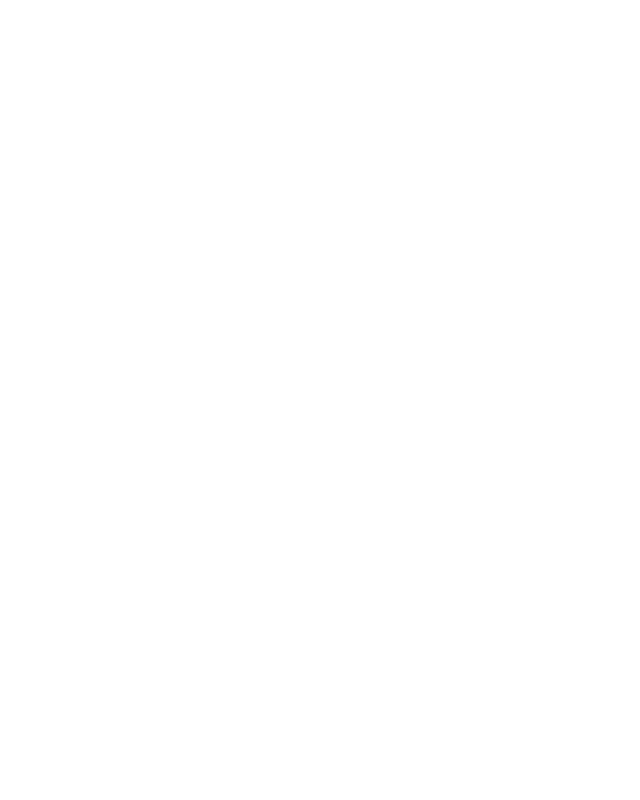
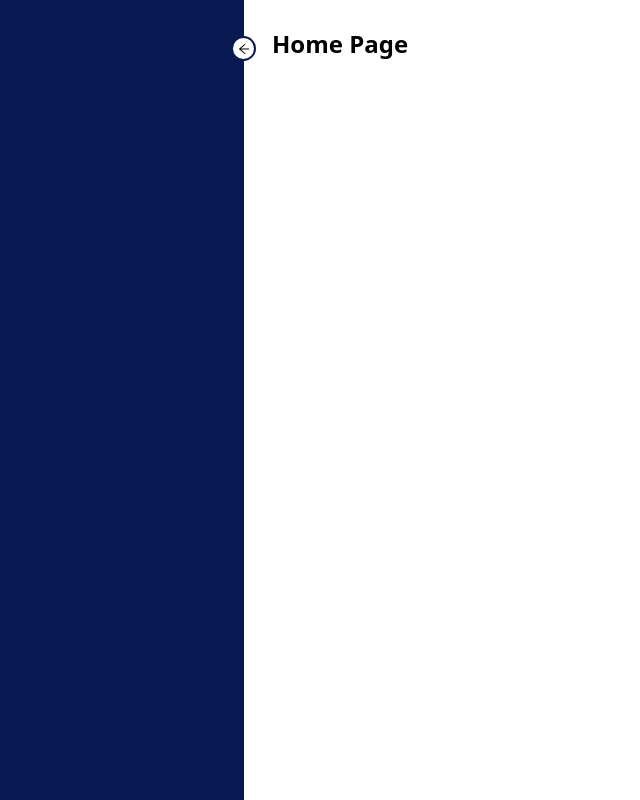
Before and after one commit to JaGarcia02/Frontend_design_reference, a React (Vite) app in the folder tailwind_references_components_pages/TailwindCss_References/Tailwind_Components_Pages/: page /1 in a window 1280 px wide. Before the commit this address had no page. Shown: the whole page, without its empty margins (44-684 px from the left). Built offline with nearby package versions, Linux system fonts and the light colour scheme.

Commit message:
sidebar new project

```diff
--- a/tailwind_references_components_pages/TailwindCss_References/Tailwind_Components_Pages/src/App.jsx
+++ b/tailwind_references_components_pages/TailwindCss_References/Tailwind_Components_Pages/src/App.jsx
@@ -1,12 +1,14 @@
 import { useState } from "react";
 import { Route, Routes } from "react-router-dom";
 import NavBar_Page from "./pages/Navbar/NavBar_Page";
+import SideBar_Page from "./pages/Sidebar/SideBar_Page";
 
 function App() {
   return (
     <>
       <Routes>
         <Route path="/" element={<NavBar_Page />} />
+        <Route path="/1" element={<SideBar_Page />} />
       </Routes>
     </>
   );
--- /dev/null
+++ b/tailwind_references_components_pages/TailwindCss_References/Tailwind_Components_Pages/src/components/Sidebar/Sidebar.jsx
@@ -0,0 +1,37 @@
+import React, { useState } from "react";
+import { AiOutlineArrowLeft, AiOutlineArrowRight } from "react-icons/ai";
+
+const Sidebar = () => {
+  const [sideOpen, setSideOpen] = useState(true);
+  return (
+    <div className="flex">
+      <div
+        className={`${
+          sideOpen ? "w-72" : "w-20"
+        }  h-screen bg-dark-purple relative transition-all duration-500 ease-in`}
+      >
+        {sideOpen === true && (
+          <button
+            onClick={() => setSideOpen(false)}
+            className="text-[12px] w-[25px] h-[25px] bg-white absolute cursor-pointer -right-3 top-9 border-2 border-dark-purple  rounded-full flex justify-center items-center "
+          >
+            <AiOutlineArrowLeft className=" text-[14px]" />
+          </button>
+        )}
+        {sideOpen === false && (
+          <button
+            onClick={() => setSideOpen(true)}
+            className="text-[12px] w-[25px] h-[25px] bg-white absolute cursor-pointer -right-3 top-9 border-2 border-dark-purple  rounded-full flex justify-center items-center "
+          >
+            <AiOutlineArrowRight className=" text-[14px]" />
+          </button>
+        )}
+      </div>
+      <div className="p-7 text-2xl font-semibold flex-1 h-screen">
+        <h1>Home Page</h1>
+      </div>
+    </div>
+  );
+};
+
+export default Sidebar;
--- /dev/null
+++ b/tailwind_references_components_pages/TailwindCss_References/Tailwind_Components_Pages/src/pages/Sidebar/SideBar_Page.jsx
@@ -0,0 +1,12 @@
+import React from "react";
+import Sidebar from "../../components/Sidebar/Sidebar";
+
+const SideBar_Page = () => {
+  return (
+    <>
+      <Sidebar />
+    </>
+  );
+};
+
+export default SideBar_Page;
--- a/tailwind_references_components_pages/TailwindCss_References/Tailwind_Components_Pages/tailwind.config.js
+++ b/tailwind_references_components_pages/TailwindCss_References/Tailwind_Components_Pages/tailwind.config.js
@@ -2,7 +2,12 @@
 export default {
   content: ["./index.html", "./src/**/*.{ts,js,tsx,jsx}"],
   theme: {
-    extend: {},
+    extend: {
+      colors: {
+        "dark-purple": "#081A51",
+        "light-white": "rgba(255,255,255,0.17)",
+      },
+    },
   },
   plugins: [],
 };
```
